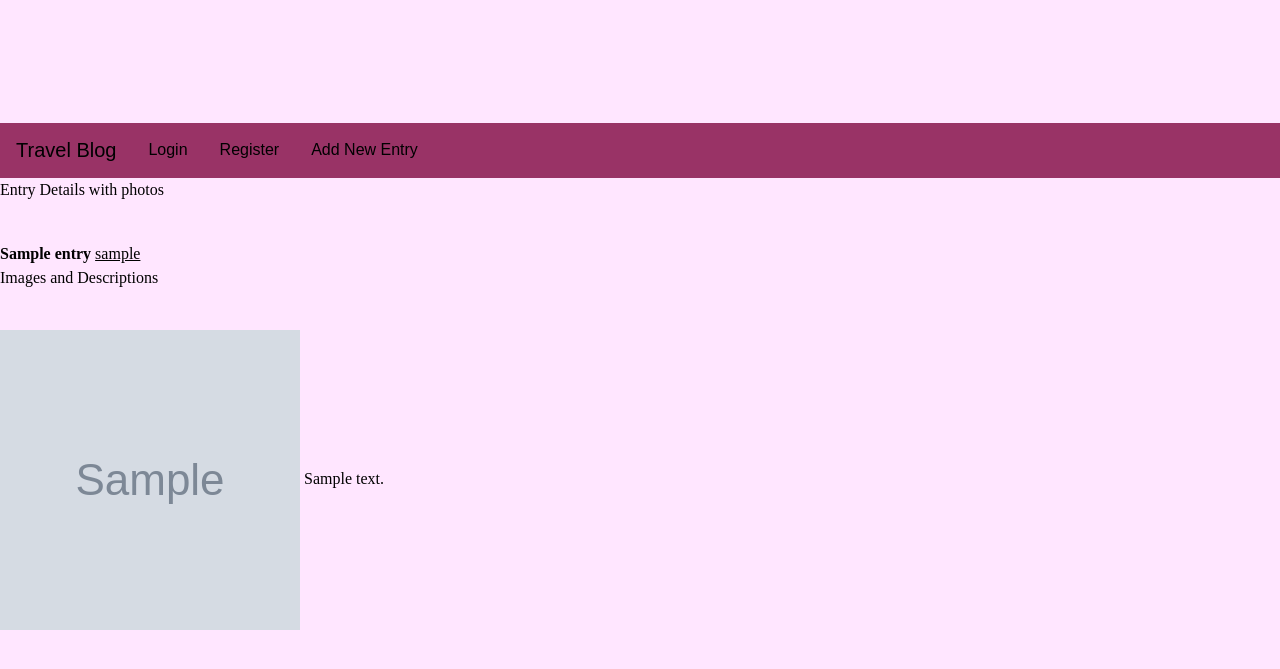
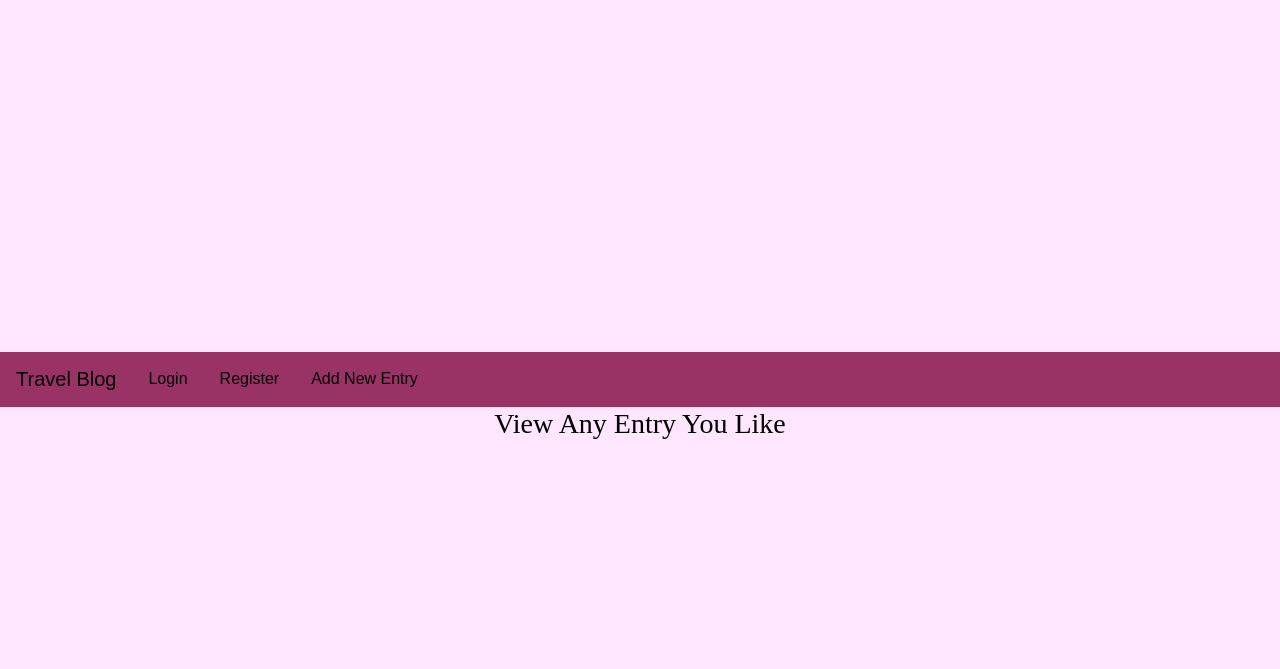
Before and after one commit to FablihaHossain/travel_blog, a Django app: page /homepage/ in a window 1280 px wide. Shown: the top 669 px of the page. Run offline with Django 3.2, Linux system fonts and the light colour scheme; tables that the repository leaves empty hold one stand-in row (values such as "Sample post"); grey boxes marked "Sample" are stand-in pictures; some libraries are stand-ins or nearby versions.

Commit message:
updated homepage to show all entries (and the view entries using a carousel

```diff
--- a/travelBlog/travelEntries/templates/homepage.html
+++ b/travelBlog/travelEntries/templates/homepage.html
@@ -5,24 +5,20 @@
 </head>
 {% block content %}
 <body class = "body-html body-size">
-	<p> Entry Details with photos </p>
-		{% for entry in entries %}
-		<br>
-		<b> {{entry.title}}</b>
-		<u> {{entry.author}}</u>
-		<br>
-		<p> Images and Descriptions </p>
-		{% for image in images %}
-			{% if image.entry.id == entry.id %}
-				<br>
-				<img src="{{image.image.url}}" height="300" width="300">
-				{{image.description}}
-				<br><br>
-			{% endif %}
-		{% endfor %}
-		<br>
-		{% endfor %}
-
+	<div class = "container">
+		<h3 class = "text-center"> View Any Entry You Like </h3>
+	<div class = "card-deck">
+	{% for entry, user in data %}
+	<div class="card" style="width: 15rem;">
+		<div class="card-body">
+			<h5 class="card-title">{{entry.title}}</h5>
+			<h6 class="card-subtitle mb-2 text-muted"> By: {{user}}</h6>
+			<a href="{% url 'viewEntry' entry_id=entry.id %}" class="btn btn-primary btn-primary-block">View Entry</a>
+		</div>
+	</div>
+	{% endfor %}
+	</div>
+</div>
 </body>
 {% endblock content %}
 </html>
```
